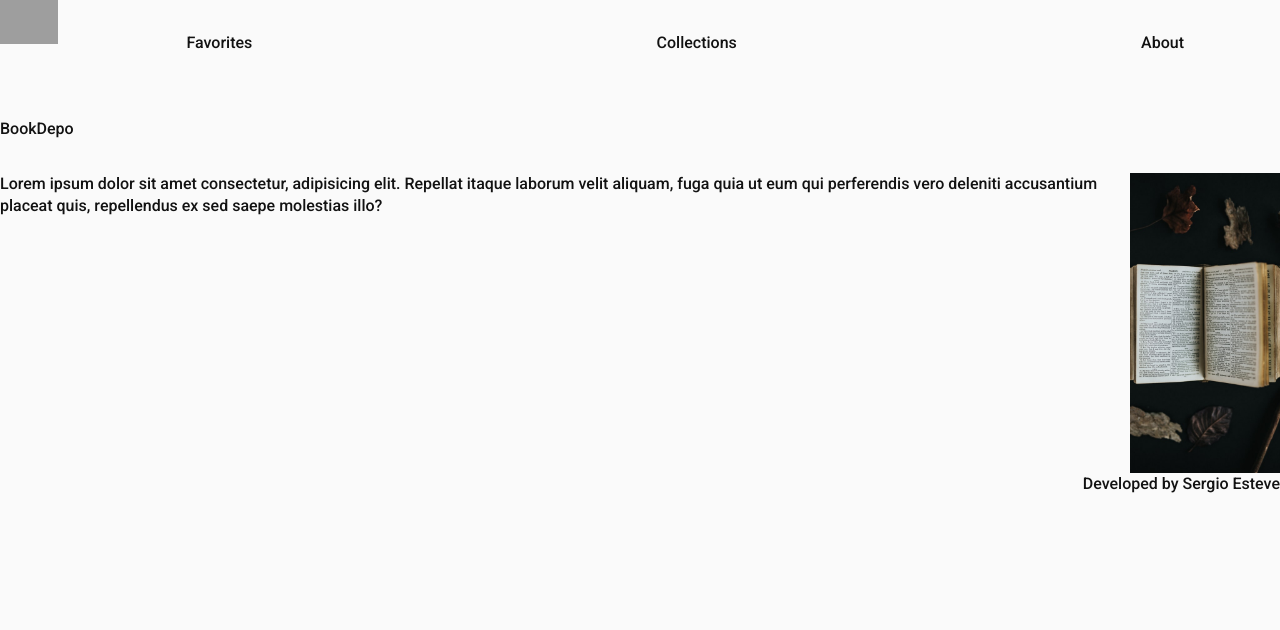
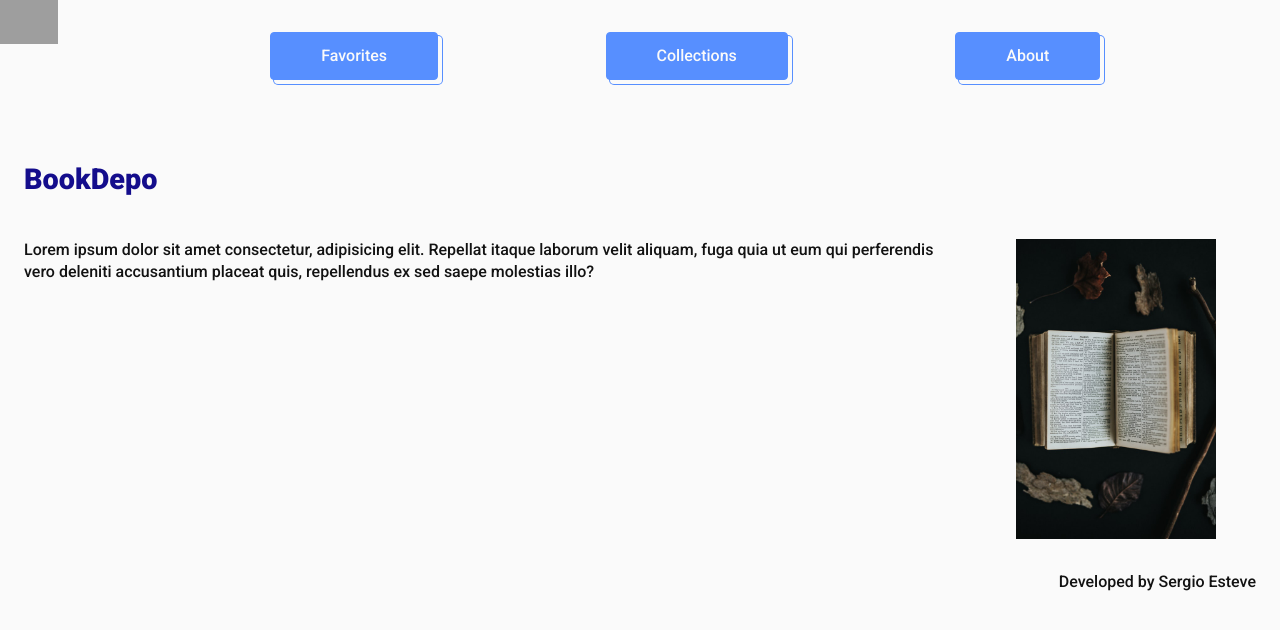
Before and after one commit to sergio-prgm/bookdepo, an Angular app: page /about in a window 1280 px wide. Shown: the top 630 px of the page. Built offline with nearby package versions, Linux system fonts and the light colour scheme; grey boxes are pictures that could not be loaded.

Commit message:
Fix header styles

```diff
--- a/src/app/pages/about/about.component.scss
+++ b/src/app/pages/about/about.component.scss
@@ -1,5 +1,13 @@
+@import 'variables';
+
 section.about__page {
-  margin-top: 2rem;
+  margin: 0;
+  padding: 2rem 1.5rem;
+  .title {
+    color: $complementary;
+    font-weight: 900;
+    font-size: 1.8rem;
+  }
   .about__container {
     display: flex;
     margin-top: 2rem;
@@ -8,4 +16,10 @@ section.about__page {
   .about__copy {
     text-align: end;
   }
+  .about__img {
+    img {
+      min-width: 200px;
+      aspect-ratio: auto;
+    }
+  }
 }
--- a/src/app/pages/collections/collections.component.scss
+++ b/src/app/pages/collections/collections.component.scss
@@ -0,0 +1 @@
+@import 'variables';
--- a/src/app/pages/favorites/favorites.component.scss
+++ b/src/app/pages/favorites/favorites.component.scss
@@ -0,0 +1 @@
+@import 'variables';
--- a/src/app/shared/components/header/header.component.html
+++ b/src/app/shared/components/header/header.component.html
@@ -5,15 +5,25 @@
     </a>
     <ul>
       <li>
-        <a [routerLink]="['/favorites']" routerLinkActive="active">Favorites</a>
+        <a
+          [routerLink]="['/favorites']"
+          class="button"
+          routerLinkActive="active"
+          >Favorites</a
+        >
       </li>
       <li>
-        <a [routerLink]="['/collections']" routerLinkActive="active"
+        <a
+          [routerLink]="['/collections']"
+          class="button"
+          routerLinkActive="active"
           >Collections</a
         >
       </li>
       <li>
-        <a [routerLink]="['/about']" routerLinkActive="active">About</a>
+        <a [routerLink]="['/about']" class="button" routerLinkActive="active"
+          >About</a
+        >
       </li>
     </ul>
   </nav>
--- a/src/app/shared/components/header/header.component.scss
+++ b/src/app/shared/components/header/header.component.scss
@@ -2,7 +2,7 @@
 
 nav.menu {
   display: flex;
-  gap: 2rem;
+  gap: 32px;
 
   img {
     width: 75px;
@@ -10,22 +10,33 @@ nav.menu {
 
   ul {
     display: flex;
-    justify-content: space-between;
+    justify-content: space-around;
     align-items: center;
     padding: 0;
     margin: 2rem 6rem;
     width: 100%;
-    li {
-      list-style: none;
+
+    .button {
+      background-color: $accent-500;
+      color: $neutral-100;
+      transition: transform 100ms, box-shadow 100ms;
+      margin: 0;
+
+      &:active {
+        background-color: $complementary;
+        box-shadow: $complementary 0 3px 5px inset;
+        outline: 0;
+      }
+      &:not([disabled]):active,
+      &:focus {
+        box-shadow: $neutral-200 2px 2px 0 0, $complementary 2px 2px 0 1px;
+        transform: translate(2px, 2px);
+        background-color: $complementary;
+      }
     }
-    a {
-      &:visited,
-      &:focus {
-        color: $neutral-900;
-      }
-
-      &:hover {
-        color: $accent-500;
+    @media (min-width: 768px) {
+      .button {
+        padding: 12px 50px;
       }
     }
   }
--- a/src/app/shared/components/search-bar/search-bar.component.scss
+++ b/src/app/shared/components/search-bar/search-bar.component.scss
@@ -1,8 +1,8 @@
 @import 'variables';
 
-label {
-  padding: 0.5rem 1.75rem;
-}
+// label {
+//   padding: 0.5rem 1.75rem;
+// }
 .searchbar__inputs {
   display: flex;
   justify-content: space-between;
@@ -43,35 +43,7 @@ label {
 
   .button {
     background-color: $accent-500;
-    border: 1px solid $accent-500;
-    border-radius: 4px;
-    box-shadow: $neutral-100 4px 4px 0 0, $accent-500 4px 4px 0 1px;
-    box-sizing: border-box;
     color: $neutral-100;
-    cursor: pointer;
-    display: inline-block;
-    font-weight: 500;
-    line-height: 1.4;
-    margin: 0 10px 10px 0;
-    overflow: visible;
-    padding: 0.75rem 2.5rem;
-    text-align: center;
-    text-transform: none;
-    // touch-action: manipulation;
-    user-select: none;
-    -webkit-user-select: none;
-    vertical-align: middle;
-
-    white-space: nowrap;
-    transition: transform 75ms, box-shadow 75ms;
-    &:active {
-      box-shadow: $accent-500 0 3px 5px inset;
-      outline: 0;
-    }
-    &:not([disabled]):active {
-      box-shadow: $neutral-200 2px 2px 0 0, $accent-500 2px 2px 0 1px;
-      transform: translate(2px, 2px);
-    }
   }
 }
 
--- a/src/app/shared/components/search-bar/search-bar.component.ts
+++ b/src/app/shared/components/search-bar/search-bar.component.ts
@@ -22,7 +22,6 @@ import {
   template: `
     <section class="searchbar__container">
       <div class="searchbar__book">
-        <label for="searchBook">Search</label>
         <div class="searchbar__inputs">
           <input
             type="text"
--- a/src/scss/_variables.scss
+++ b/src/scss/_variables.scss
@@ -1,7 +1,8 @@
 $neutral-900: hsl(0, 0, 7);
 $neutral-200: hsl(0, 0, 95);
 $neutral-100: hsl(0, 0, 98);
-$accent-500: hsl(220, 100, 67);
+$accent-500: hsl(220, 100%, 67%);
+$complementary: #140d8c;
 $shadow: rgba(172, 172, 172, 0.2);
 
 @import url('https://fonts.googleapis.com/css2?family=Roboto:wght@300;500;900&display=swap');
@@ -40,7 +41,7 @@ $font-main: 'Roboto', -apple-system, BlinkMacSystemFont, 'Segoe UI', Roboto,
 /* ⬆ OPCIONAL ⬆*/
 
 * {
-  margin: 0;
+  // margin: 0;
   padding: 0;
   border: 0;
   box-sizing: border-box;
@@ -74,6 +75,7 @@ li {
 
 html {
   scroll-behavior: smooth;
+  margin: 0;
 }
 
 h1,
@@ -124,6 +126,7 @@ svg {
 }
 
 body {
+  margin: 0;
   min-height: 100vh;
   font-size: 100%; /* Se adapta a las configuraciones del usuario */
   font-family: $font-main;
--- a/src/styles.scss
+++ b/src/styles.scss
@@ -8,9 +8,44 @@ body {
   background-color: $neutral-100;
 }
 
-a {
-  color: $neutral-900;
-  &:visited {
-    color: inherit;
+// a {
+//   color: $neutral-900;
+//   &:visited {
+//     color: inherit;
+//   }
+// }
+
+a.button,
+button.button {
+  appearance: 'button';
+  background-color: $accent-500;
+  border: 1px solid $accent-500;
+  border-radius: 4px;
+  box-shadow: $neutral-100 4px 4px 0 0, $accent-500 4px 4px 0 1px;
+  box-sizing: border-box;
+  color: $neutral-100;
+  cursor: pointer;
+  display: inline-block;
+  font-weight: 500;
+  line-height: 1.4;
+  margin: 0 10px 10px 0;
+  // overflow: visible;
+  padding: 0.75rem 2.5rem;
+  text-align: center;
+  text-transform: none;
+  // touch-action: manipulation;
+  user-select: none;
+  -webkit-user-select: none;
+  vertical-align: middle;
+
+  white-space: nowrap;
+  transition: transform 75ms, box-shadow 75ms;
+  &:active {
+    box-shadow: $accent-500 0 3px 5px inset;
+    outline: 0;
+  }
+  &:not([disabled]):active {
+    box-shadow: $neutral-200 2px 2px 0 0, $accent-500 2px 2px 0 1px;
+    transform: translate(2px, 2px);
   }
 }
```
